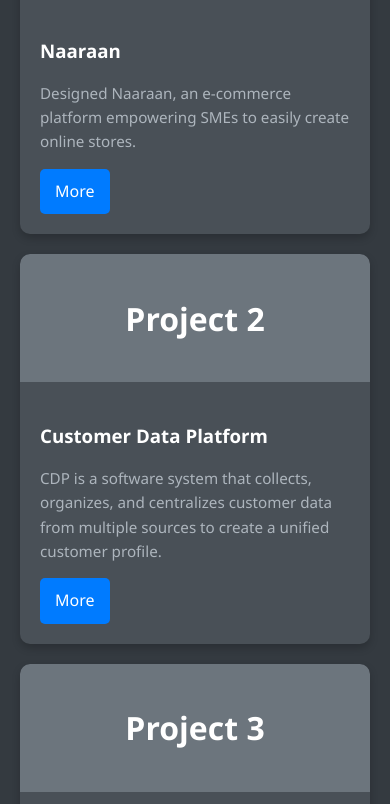
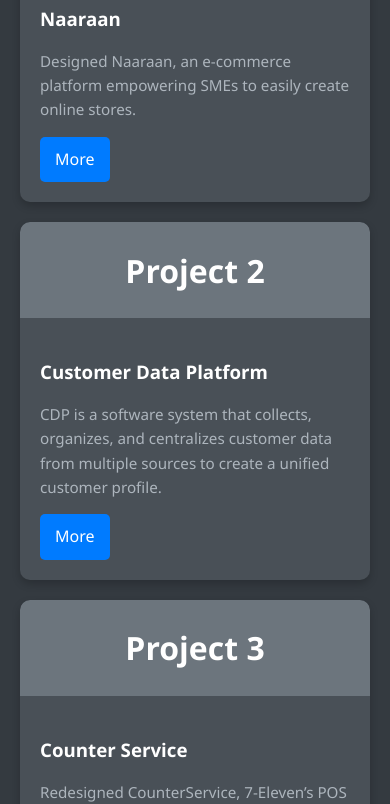
Before and after one commit to LayneDean/project, a plain HTML site: page index.html in a window 390 px wide. Shown: the part 812-1616 px from the top of the page. Drawn offline with Linux system fonts and the light colour scheme.

Commit message:
Update styles.css

```diff
--- a/styles.css
+++ b/styles.css
@@ -291,4 +291,9 @@
         text-align: center;
     }
     .placeholder-image {
-        font-size: 1.5em; /* Adjust
+        font-size: 1.5em; /* Adjust text size for smaller screens */
+        height: 96px; /* Adjust height for smaller screens */
+    }
+}
+
+@media (max-width: 1024px)
```
